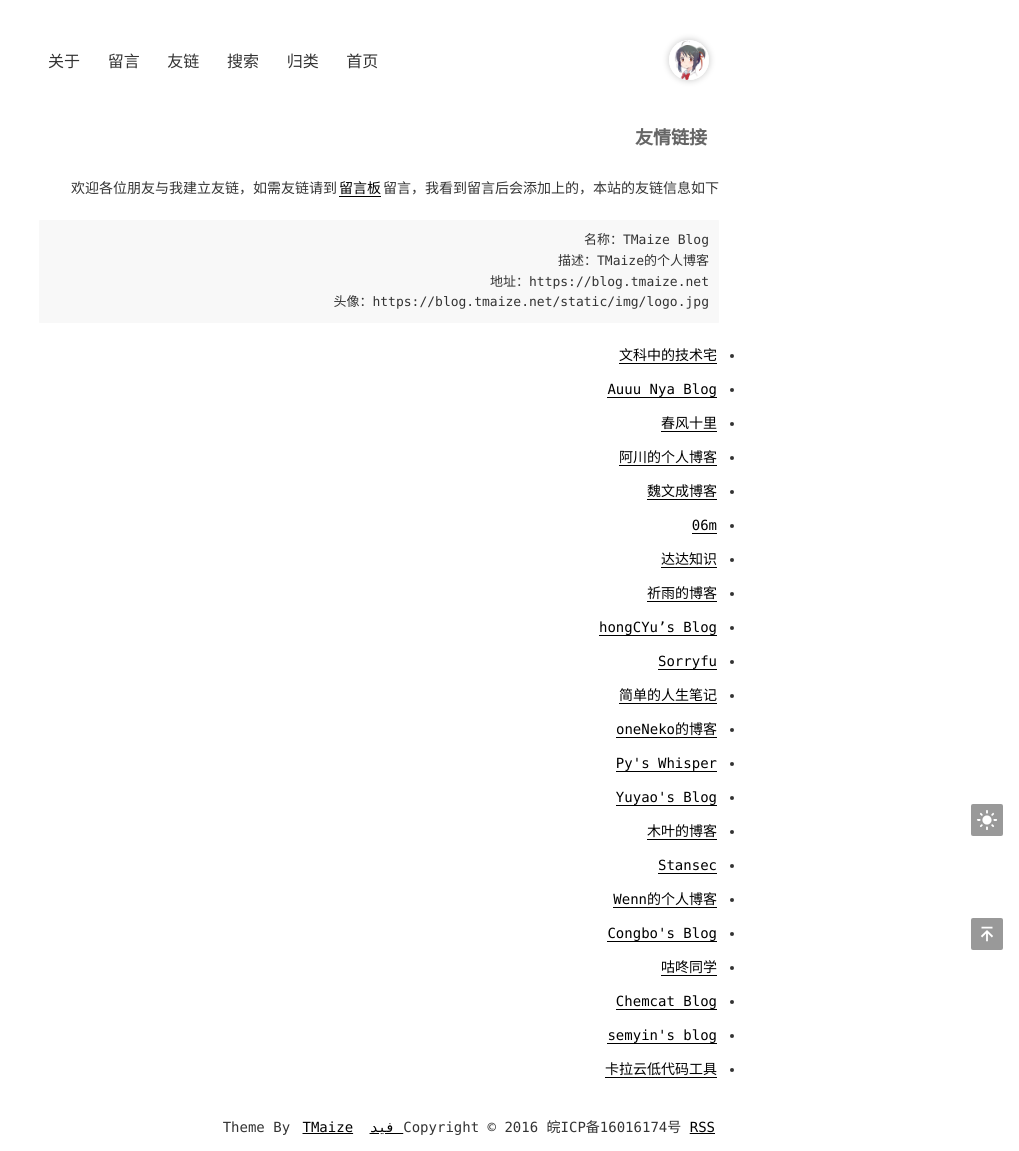
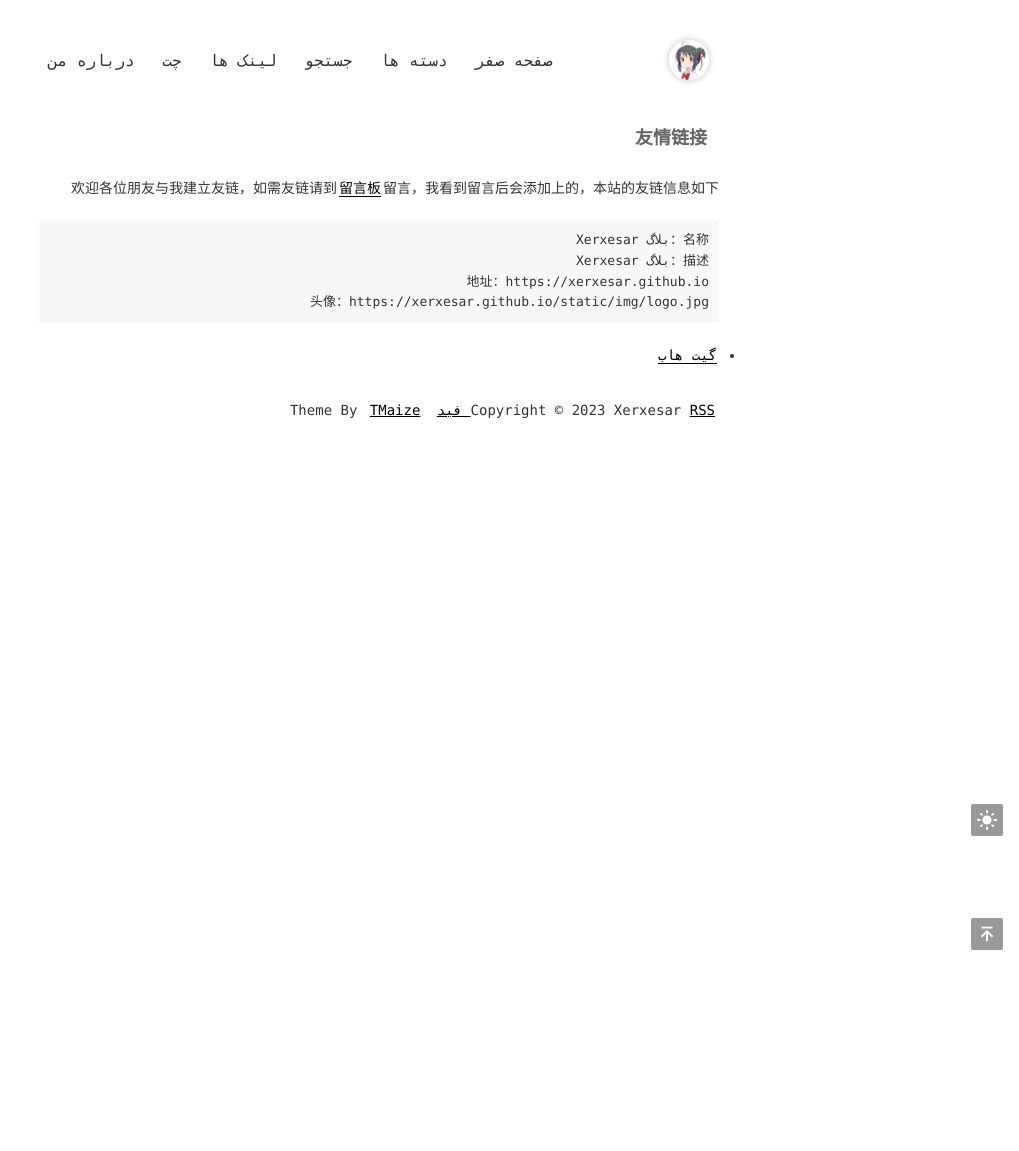
Before and after one commit to xerxesar/xerxesar.github.io, a Jekyll site: the page built from pages/links.md, in a window 1280 px wide. Shown: the whole page, without its empty margins (261-1280 px from the left). Built offline with Jekyll 4.4.1, drawn with Linux system fonts in a browser that asks for light colours.

Commit message:
extClickEffect updated, site title updated,...

```diff
--- a/_config.yml
+++ b/_config.yml
@@ -1,11 +1,11 @@
 encoding: utf-8
 
 # SEO相关信息
-title: TMaize Blog
-description: TMaize的个人博客
-keywords: TMaize,Blog,Java,Html,JavaScript
-author: TMaize
-footerText: 'Copyright © 2016 皖ICP备16016174号'
+title: بلاگ Xerxesar
+description: بلاگ Xerxesar
+keywords: Blog,Java,Html,JavaScript
+author: Xerxesar
+footerText: 'Copyright © 2023 Xerxesar'
 
 # 这些不要动
 permalink: /posts/:year/:month/:day/:title.html
@@ -17,27 +17,24 @@
 
 # 域名配置
 # baseurl配置,如果网站部署在根目录下的其他目录中，请设置为 /目录名
-domainUrl: 'https://blog.tmaize.net'
+domainUrl: 'https://xerxesar.github.io'
 baseurl: ''
-
-# 吐个槽地址，会在chat页面中重定向到该地址
-tucaoUrl: https://support.qq.com/product/86335
 
 # 菜单
 # 必填字段 title: '文本' url: '链接'
 # 可选字段 target: '_blank' 新页面打开
 menu:
-  - title: 首页
+  - title: صفحه صفر
     url: /
-  - title: 归类
+  - title: دسته ها
     url: /pages/categories.html
-  - title: 搜索
+  - title: جستجو
     url: /pages/search.html
-  - title: 友链
+  - title: لینک ها
     url: /pages/links.html
-  - title: 留言
+  - title: چت
     url: /pages/chat.html
-  - title: 关于
+  - title: درباره من
     url: /pages/about.html
 
 # 点击页面文字冒出特效,不需要请设置为false
@@ -55,47 +52,5 @@
 
 # 友情链接
 links:
-  - title: 文科中的技术宅
-    url: https://www.townwang.com
-  - title: Auuu Nya Blog
-    url: http://mu1er.cn
-  - title: 春风十里
-    url: https://www.geek-era.com
-  - title: 阿川的个人博客
-    url: https://achuan.io
-  - title: 魏文成博客
-    url: https://www.wwc.ren
-  - title: 06m
-    url: https://www.06m.me
-  - title: 达达知识
-    url: https://www.dadapush.com
-  - title: 祈雨的博客
-    url: https://wakzz.cn
-  - title: hongCYu’s Blog
-    url: https://hongcyu.cn
-  - title: Sorryfu
-    url: https://fushaolei.github.io
-  - title: 简单的人生笔记
-    url: https://yoyling.com
-  - title: oneNeko的博客
-    url: https://blog.oneneko.com
-  - title: Py's Whisper
-    url: https://whisper.pyliubaolin.top
-  - title: Yuyao's Blog
-    url: http://hellocode.ink
-  - title: 木叶的博客
-    url: https://muye.ml
-  - title: Stansec
-    url: https://standeblog.com
-  - title: Wenn的个人博客
-    url: https://wenn.tech
-  - title: Congbo's Blog
-    url: https://congbo.site
-  - title: 咕咚同学
-    url: https://gudong.site
-  - title: Chemcat Blog
-    url: https://chemcat.gitee.io
-  - title: semyin's blog
-    url: https://semyin.com
-  - title: 卡拉云低代码工具
-    url: https://kalacloud.com
+  - title: گیت هاب
+    url: https://github.com/xerxesar
--- a/_includes/script.html
+++ b/_includes/script.html
@@ -6,7 +6,7 @@
 <!-- 点击页面文字冒出特效 -->
 <script>
 ;(function(){
-  var textArr = ['富强', '民主', '文明', '和谐', '自由', '平等', '公正', '法治', '爱国', '敬业', '诚信', '友善']
+  var textArr = ['🂡', ' 🂢', '🂬', ' 🂿', '🃏', '🂽']
   window.blog.initClickEffect(textArr)
 })()
 </script>
```
